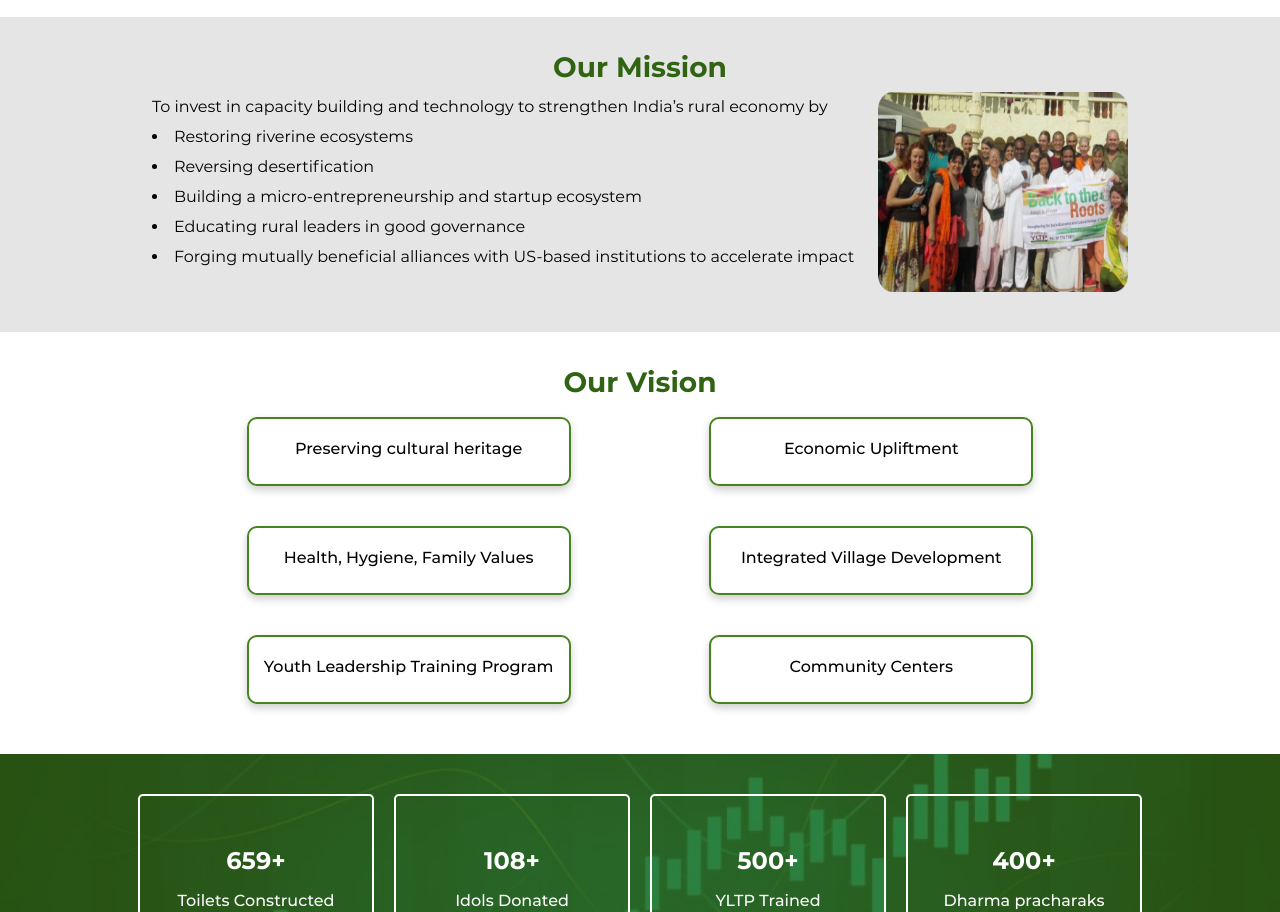
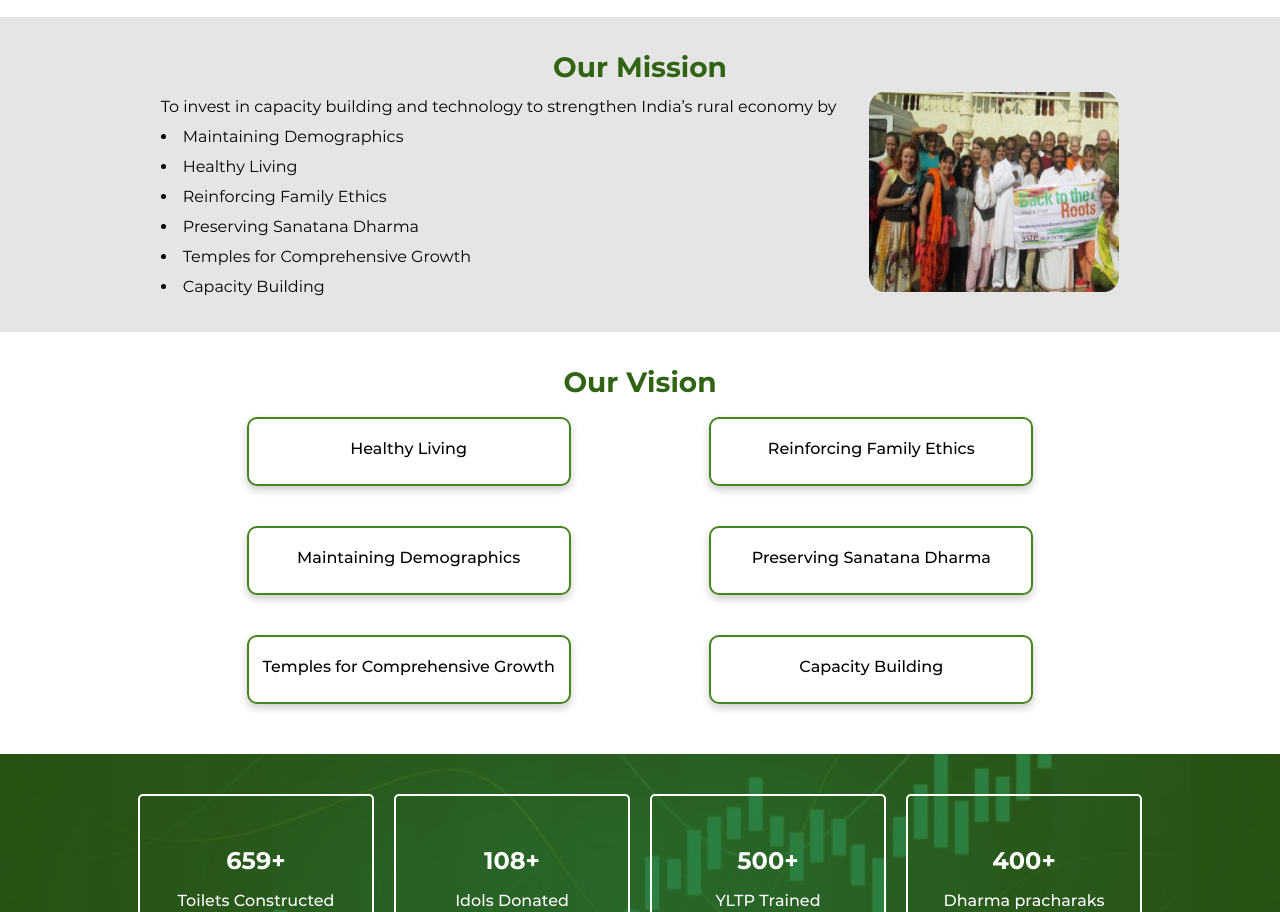
Before and after one commit to divyasriambati/backtotheroots, a React (Create React App) app: page / in a window 1280 px wide. Shown: the part 1900-2812 px from the top of the page. Built offline with nearby package versions, Linux system fonts and the light colour scheme.

Commit message:
update mission and vision in home page

```diff
--- a/src/components/Home/Home.js
+++ b/src/components/Home/Home.js
@@ -96,11 +96,12 @@ export default function Home() {
           <div className="mission_container">
             <div className="mission_section1">
               To invest in capacity building and technology to strengthen India’s rural economy by
-              <li>Restoring riverine ecosystems</li>
-              <li>Reversing desertification</li>
-              <li>Building a micro-entrepreneurship and startup ecosystem</li>
-              <li>Educating rural leaders in good governance</li>
-              <li>Forging mutually beneficial alliances with US-based institutions to accelerate impact</li>
+              <li>Maintaining Demographics</li>
+              <li>Healthy Living</li>
+              <li>Reinforcing Family Ethics</li>
+              <li>Preserving Sanatana Dharma</li>
+              <li>Temples for Comprehensive Growth</li>
+              <li>Capacity Building</li>
             </div>
             <div className="mission_section2">
               <img className="mission_img" src={mission} alt="mission"></img>
@@ -112,22 +113,22 @@ export default function Home() {
           <div className="home_section_container_title">Our Vision</div>
           <div className="card_collection">
             <div className="vision_card">
-              <div className="vision_card_description">Preserving cultural heritage</div>
+              <div className="vision_card_description">Healthy Living</div>
             </div>
             <div className="vision_card">
-              <div className="vision_card_description">Economic Upliftment</div>
+              <div className="vision_card_description">Reinforcing Family Ethics</div>
             </div>
             <div className="vision_card">
-              <div className="vision_card_description">Health, Hygiene, Family Values</div>
+              <div className="vision_card_description">Maintaining Demographics</div>
             </div>
             <div className="vision_card">
-              <div className="vision_card_description"> Integrated Village Development</div>
+              <div className="vision_card_description"> Preserving Sanatana Dharma</div>
             </div>
             <div className="vision_card">
-              <div className="vision_card_description"> Youth Leadership Training Program</div>
+              <div className="vision_card_description">Temples for Comprehensive Growth</div>
             </div>
             <div className="vision_card">
-              <div className="vision_card_description">Community Centers</div>
+              <div className="vision_card_description">Capacity Building</div>
             </div>
           </div>
         </div>
```
